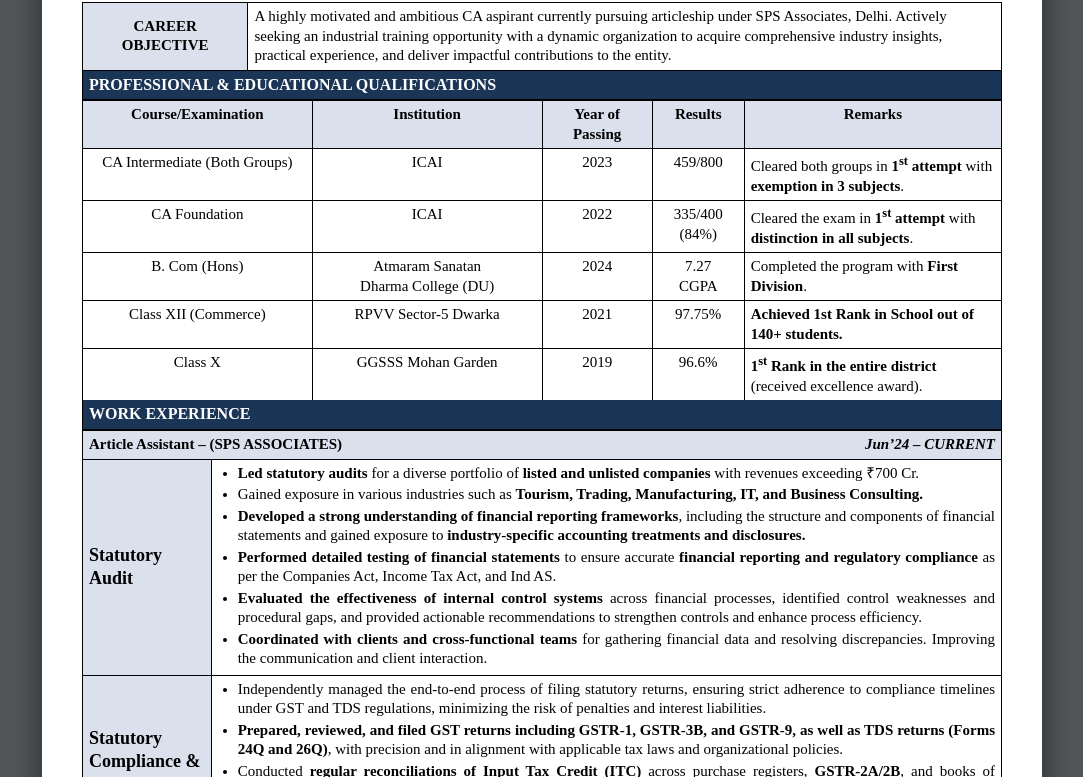
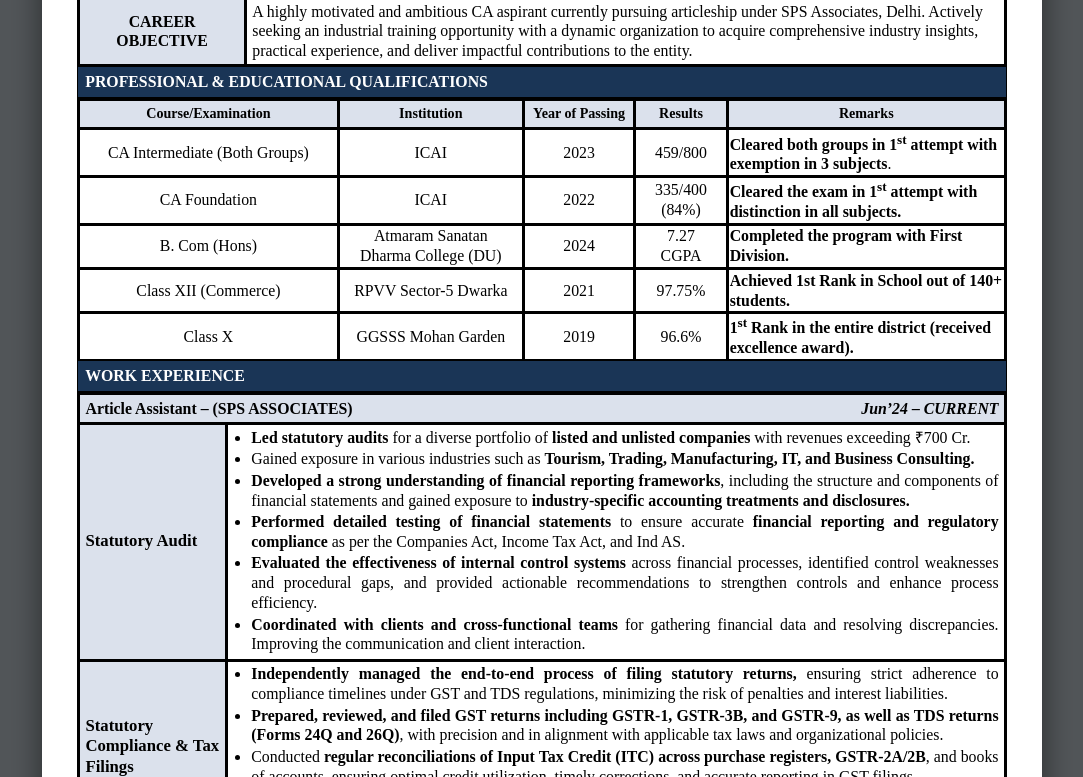
Before and after one commit to aniket-patill/Template3, a plain HTML site: page index.html in a window 1280 px wide. Shown: the part 108-885 px from the top of the page, without its empty margins (98-1181 px from the left). Drawn offline with Linux system fonts and the light colour scheme.

Commit message:
Update CV styling and content for improved readability and presentation

```diff
--- a/index.html
+++ b/index.html
@@ -86,8 +86,8 @@
             transform-origin: top center;
 
             /* Base font size scaling */
-            font-size: calc(15px * var(--content-scale));
-            line-height: 1.3;
+            font-size: calc(18px * var(--content-scale));
+            line-height: 1.25;
             color: #000;
         }
 
@@ -110,21 +110,22 @@
         table {
             width: 100%;
             border-collapse: collapse;
-            border: 1px solid black;
+            border: 3px solid black;
             margin-bottom: -1px; /* Collapses borders between stacked tables */
             font-size: calc(15px * var(--content-scale));
         }
 
         th, td {
-            border: 1px solid black;
-            padding: calc(4px * var(--content-scale)) calc(6px * var(--content-scale));
+            border: 3px solid black;
+            padding: calc(3px * var(--content-scale)) calc(6px * var(--content-scale));
             vertical-align: top;
             text-align: left;
+            font-size: calc(18px * var(--content-scale));
         }
 
         /* HEADER SECTION */
         .header-name {
-            font-size: calc(25px * var(--content-scale));
+            font-size: calc(28px * var(--content-scale));
             font-weight: bold;
             margin-bottom: calc(0.5px * var(--content-scale));
             color: #000;
@@ -132,7 +133,7 @@
 
         .header-contact {
             margin-bottom: calc(5px * var(--content-scale));
-            font-size: calc(17px * var(--content-scale));
+            font-size: calc(20px * var(--content-scale));
         }
 
         /* BLUE HEADERS */
@@ -141,9 +142,9 @@
             color: white;
             font-weight: bold;
             text-transform: uppercase;
-            padding: calc(4px * var(--content-scale)) calc(6px * var(--content-scale));
+            padding: calc(6px * var(--content-scale)) calc(8px * var(--content-scale));
             border: 1px solid black;
-            font-size: calc(16px * var(--content-scale));
+            font-size: calc(18px * var(--content-scale));
         }
 
         /* GREY SIDE HEADERS */
@@ -158,8 +159,8 @@
         .work-label {
             background-color: var(--grey-bg);
             font-weight: bold;
-            font-size: calc(18px * var(--content-scale));
-            width: 14%;
+            font-size: calc(19px * var(--content-scale));
+            width: 16%;
             vertical-align: middle;
             text-align: left;
         }
@@ -169,10 +170,16 @@
             text-align: center;
             background-color: var(--grey-bg);
             font-weight: bold;
+            vertical-align: middle;
+            padding: calc(5px * var(--content-scale)) 0;
+            font-size: calc(16px * var(--content-scale));
         }
 
         .qual-table td {
             text-align: center;
+            vertical-align: middle;
+            font-size: calc(18px * var(--content-scale));
+            padding: calc(1px * var(--content-scale)) calc(1px * var(--content-scale));
         }
 
         .qual-table td:last-child {
@@ -282,7 +289,7 @@
 
             <table>
                 <tr>
-                    <td class="grey-label" style="text-align: center;">CAREER OBJECTIVE</td>
+                    <td class="grey-label" style="text-align: center; ">CAREER OBJECTIVE</td>
                     <td>
                         A highly motivated and ambitious CA aspirant currently pursuing articleship under SPS Associates, Delhi. Actively seeking an industrial training opportunity with a dynamic organization to acquire comprehensive industry insights, practical experience, and deliver impactful contributions to the entity.
                     </td>
@@ -294,8 +301,8 @@
             <table class="qual-table">
                 <thead>
                     <tr>
-                        <th style="width: 25%;">Course/Examination</th>
-                        <th style="width: 25%;">Institution</th>
+                        <th style="width: 28%;">Course/Examination</th>
+                        <th style="width: 20%;">Institution</th>
                         <th style="width: 12%;">Year of Passing</th>
                         <th style="width: 10%;">Results</th>
                         <th>Remarks</th>
@@ -307,21 +314,21 @@
                         <td>ICAI</td>
                         <td>2023</td>
                         <td>459/800</td>
-                        <td>Cleared both groups in <strong>1<sup>st</sup> attempt</strong> with <strong>exemption in 3 subjects</strong>.</td>
+                        <td><strong>Cleared both groups in 1<sup>st</sup> attempt with exemption in 3 subjects</strong>.</td>
                     </tr>
                     <tr>
                         <td>CA Foundation</td>
                         <td>ICAI</td>
                         <td>2022</td>
                         <td>335/400<br>(84%)</td>
-                        <td>Cleared the exam in <strong>1<sup>st</sup> attempt</strong> with <strong>distinction in all subjects</strong>.</td>
+                        <td><strong>Cleared the exam in 1<sup>st</sup> attempt with distinction in all subjects.</strong></td>
                     </tr>
                     <tr>
                         <td>B. Com (Hons)</td>
                         <td>Atmaram Sanatan<br>Dharma College (DU)</td>
                         <td>2024</td>
                         <td>7.27<br>CGPA</td>
-                        <td>Completed the program with <strong>First Division</strong>.</td>
+                        <td><strong>Completed the program with First Division.</strong></td>
                     </tr>
                     <tr>
                         <td>Class XII (Commerce)</td>
@@ -335,7 +342,7 @@
                         <td>GGSSS Mohan Garden</td>
                         <td>2019</td>
                         <td>96.6%</td>
-                        <td><strong>1<sup>st</sup> Rank in the entire district</strong> (received excellence award).</td>
+                        <td><strong>1<sup>st</sup> Rank in the entire district (received excellence award).</strong></td>
                     </tr>
                 </tbody>
             </table>
@@ -368,9 +375,9 @@
                     <td class="work-label">Statutory Compliance & Tax Filings</td>
                     <td>
                         <ul>
-                            <li>Independently managed the end-to-end process of filing statutory returns, ensuring strict adherence to compliance timelines under GST and TDS regulations, minimizing the risk of penalties and interest liabilities.</li>
+                            <li><strong>Independently managed the end-to-end process of filing statutory returns,</strong> ensuring strict adherence to compliance timelines under GST and TDS regulations, minimizing the risk of penalties and interest liabilities.</li>
                             <li><strong>Prepared, reviewed, and filed GST returns including GSTR-1, GSTR-3B, and GSTR-9, as well as TDS returns (Forms 24Q and 26Q)</strong>, with precision and in alignment with applicable tax laws and organizational policies.</li>
-                            <li>Conducted <strong>regular reconciliations of Input Tax Credit (ITC)</strong> across purchase registers, <strong>GSTR-2A/2B</strong>, and books of accounts, ensuring optimal credit utilization, timely corrections, and accurate reporting in GST filings.</li>
+                            <li>Conducted <strong>regular reconciliations of Input Tax Credit (ITC) across purchase registers, GSTR-2A/2B</strong>, and books of accounts, ensuring optimal credit utilization, timely corrections, and accurate reporting in GST filings.</li>
                             <li><strong>Led GST audits for three clients</strong>, reconciling turnover, and ITC between books and the GST portal, identifying discrepancies, and streamlining processes for improved compliance and reporting accuracy.</li>
                         </ul>
                     </td>
```
